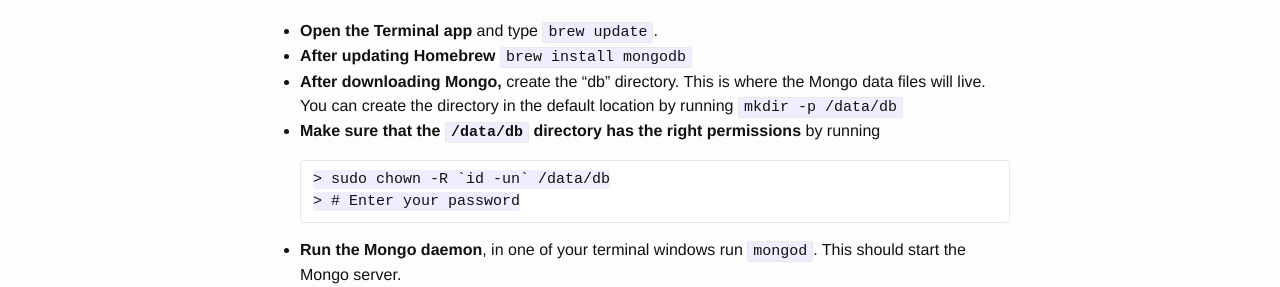
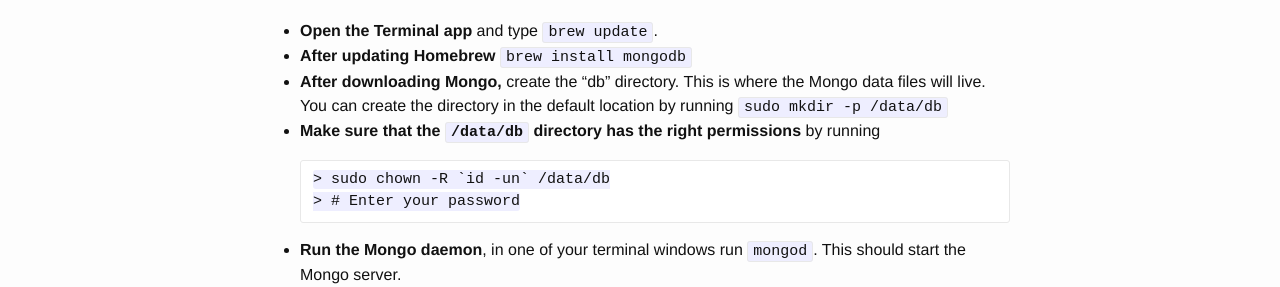
Before and after one commit to treehouse/installation-guides, a Jekyll site: the page built from _mac/mongo-mac.md, in a window 1280 px wide. Shown: the part 858-1145 px from the top of the page. Built offline with Jekyll 4.4.1, drawn with Linux system fonts in a browser that asks for light colours.

Commit message:
Update mongo-mac.md
Changed `mkdir -p /data/db` to `sudo mkdir -p /data/db` as the former will generate the following message :
`mkdir: /data/db: Permission denied`

```diff
--- a/_mac/mongo-mac.md
+++ b/_mac/mongo-mac.md
@@ -20,7 +20,7 @@
 ## Install and Run MongoDB with Homebrew
 * **Open the Terminal app** and type `brew update`.
 * **After updating Homebrew** `brew install mongodb`
-* **After downloading Mongo,** create the "db" directory.  This is where the Mongo data files will live.  You can create the directory in the default location by running `mkdir -p /data/db`
+* **After downloading Mongo,** create the "db" directory.  This is where the Mongo data files will live.  You can create the directory in the default location by running `sudo mkdir -p /data/db`
 * **Make sure that the `/data/db` directory has the right permissions** by running
 
       > sudo chown -R `id -un` /data/db
```
